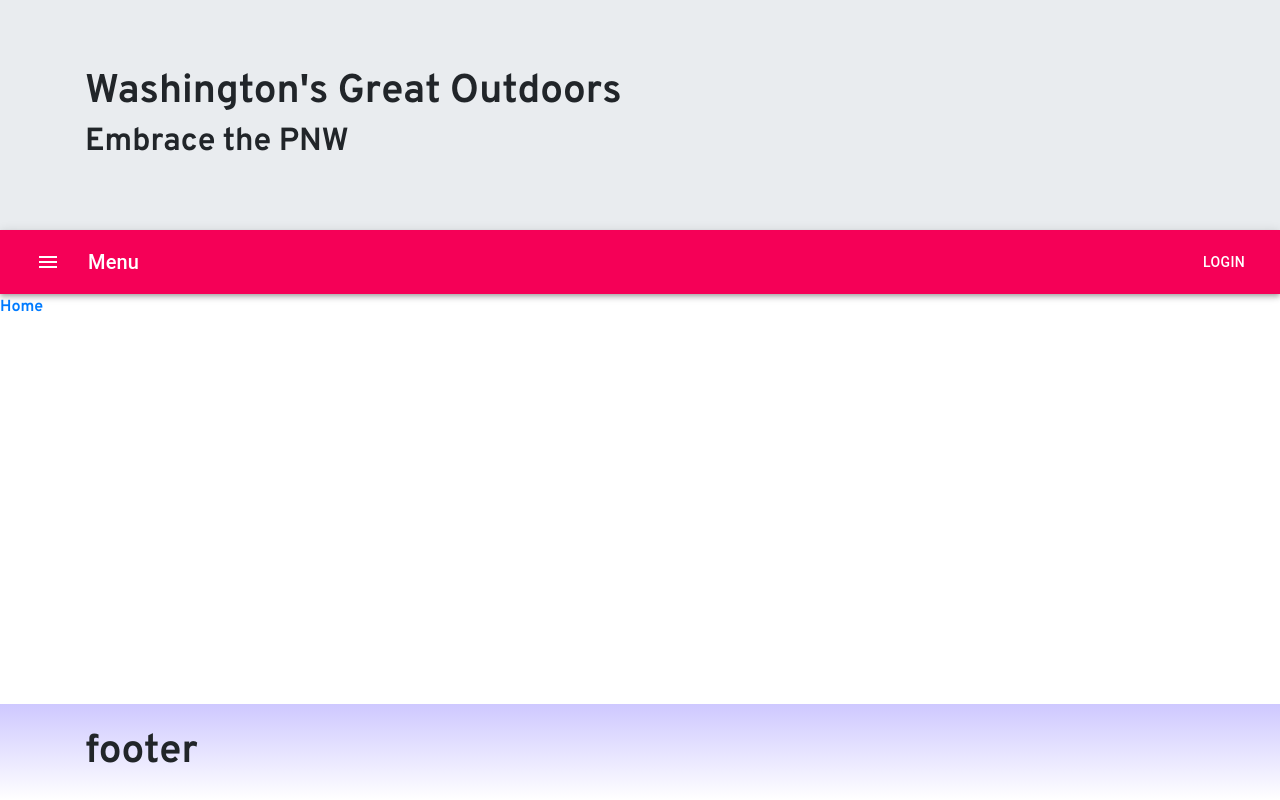
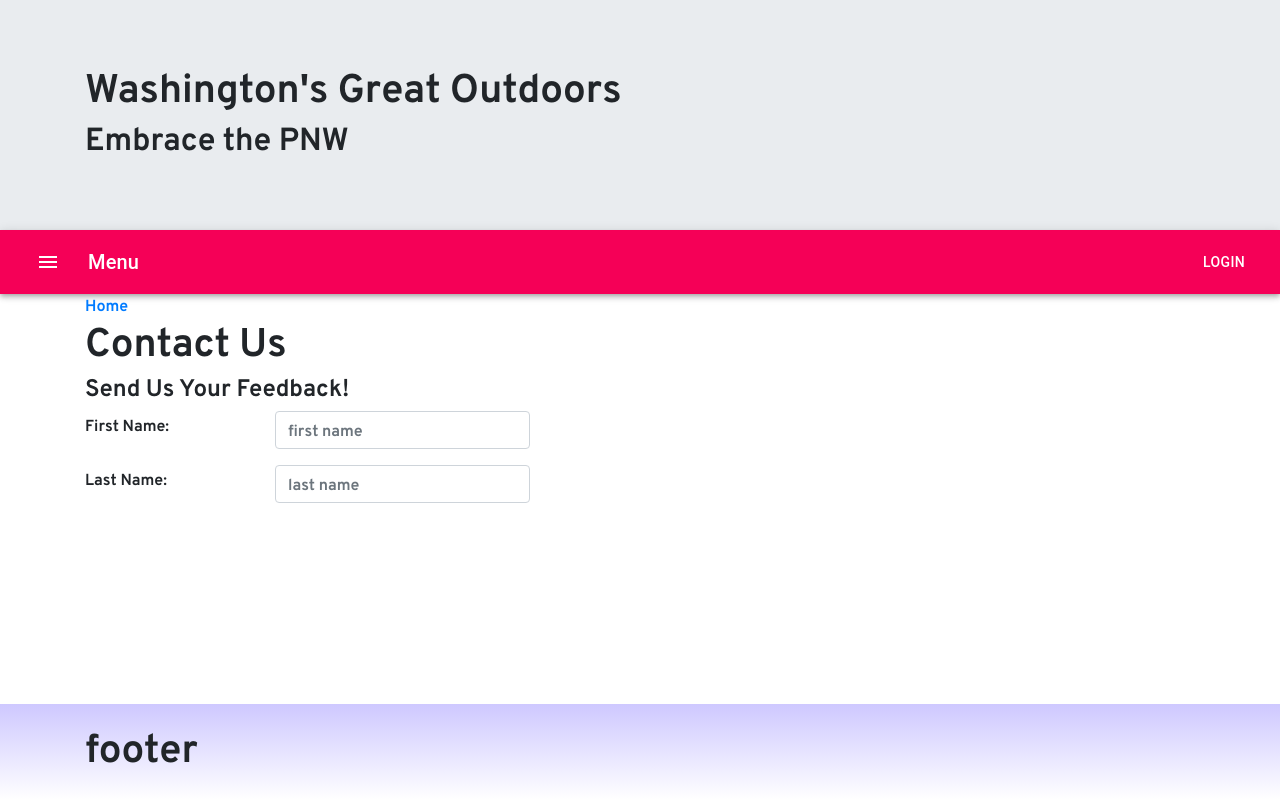
Before and after one commit to kevinlim605/Washington-s-Great-Outdoors-Site, a React (Create React App) app in the folder client/: page /contact in a window 1280 px wide. Built offline with nearby package versions, Linux system fonts and the light colour scheme.

Commit message:
started forms for contact us

```diff
--- a/client/package.json
+++ b/client/package.json
@@ -9,6 +9,7 @@
     "bootstrap": "4.5.2",
     "bootstrap-social": "5.1.1",
     "font-awesome": "4.7.0",
+    "formik": "^2.2.5",
     "node-sass": "^4.12.0",
     "prop-types": "15.7.2",
     "react": "^16.13.1",
@@ -23,6 +24,7 @@
     "redux": "4.0.5",
     "redux-logger": "3.0.6",
     "redux-thunk": "2.3.0",
+    "styled-components": "^5.2.1",
     "typeface-lobster": "^0.0.72",
     "typeface-open-sans": "^0.0.75"
   },
--- a/client/src/components/Contact.js
+++ b/client/src/components/Contact.js
@@ -1,13 +1,41 @@
 import React from "react";
 import { Link } from "react-router-dom";
+import { Formik, Form, Field } from "formik";
+import { Container, Row, Col, FormGroup, Label } from "reactstrap";
 
 function Contact() {
     return(
-        <div>
+        <Container>
             <Link to="/home">
                 Home
             </Link>
-        </div>
+            <Row>
+                <Col>
+                    <h1>Contact Us</h1>
+                    <h4>Send Us Your Feedback!</h4>
+                </Col>
+            </Row>
+            <Formik>
+                <Form>
+                    <Row className="form-group">
+                        <Col xs={{size: 2}} className="my-auto">
+                            <Label htmlFor="firstname">First Name:</Label>
+                        </Col>
+                        <Col xs={{size: 3}}>
+                            <Field className="form-control" type="text" name="firstname" placeholder="first name"></Field>
+                        </Col>
+                    </Row>
+                    <Row className="form-group">
+                        <Col xs={{size: 2}} className="my-auto">
+                            <Label htmlFor="lastname">Last Name:</Label>
+                        </Col>
+                        <Col xs={{size: 3}}>
+                            <Field className="form-control" type="text" name="lastname" placeholder="last name"></Field>
+                        </Col>
+                    </Row>
+                </Form>
+            </Formik>
+        </Container>
     );
 }
 
```
Also changed, not shown: client/src/components/Directory.js (+3 -9 lines), 1 other file (tests, documents, lock files or other folders).
